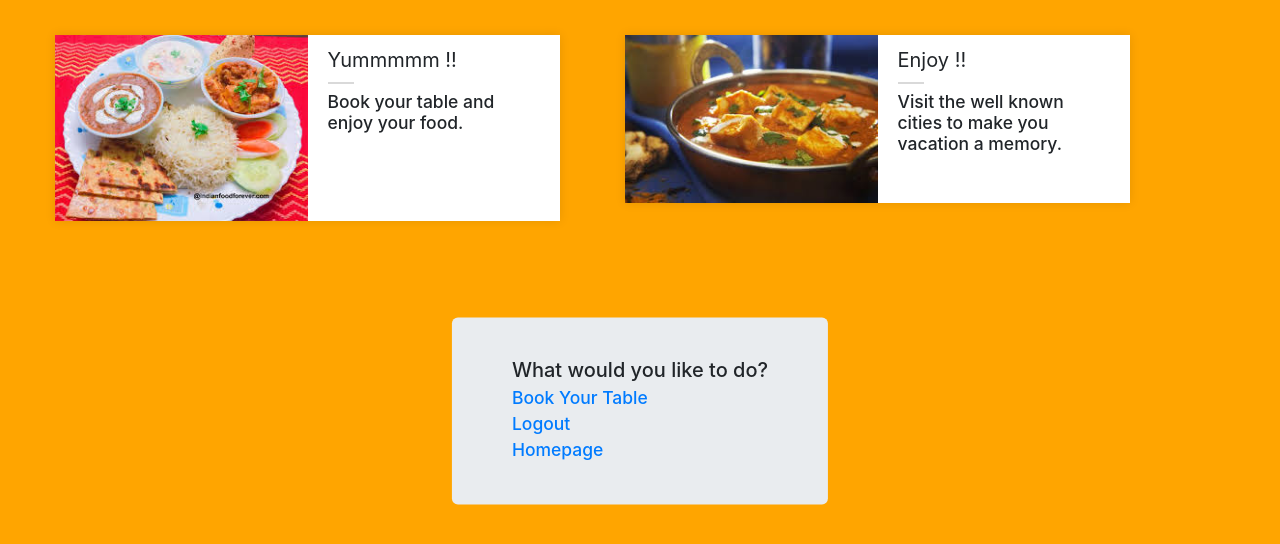
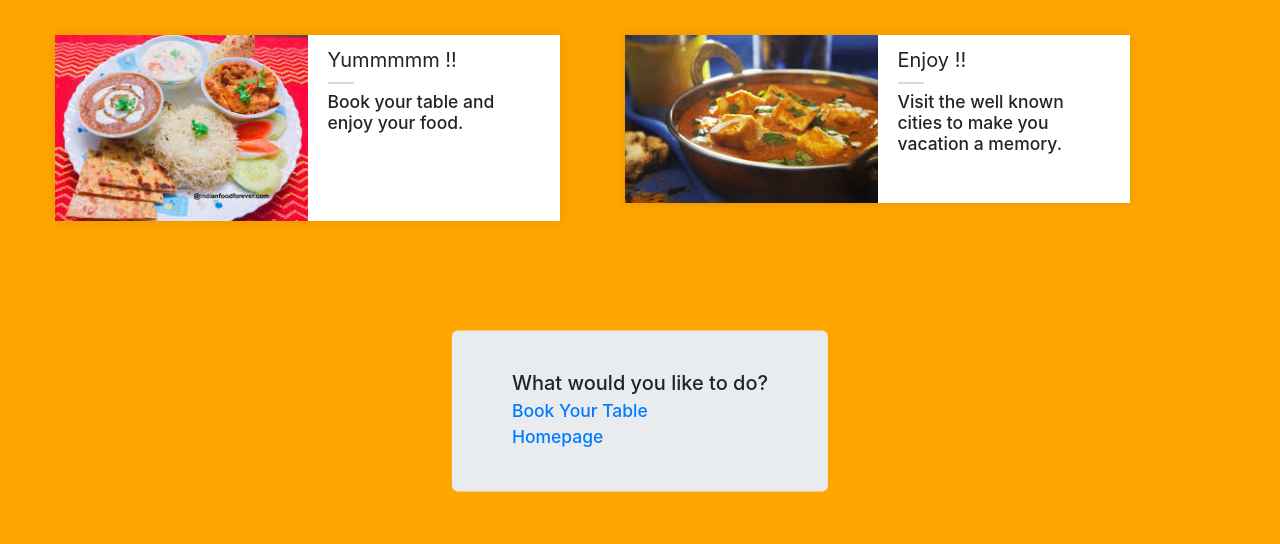
Before and after one commit to ashishekhande/App, a website: page loggedin.html in a window 1280 px wide. Drawn offline with nearby package versions, Linux system fonts and the light colour scheme.

Commit message:
Update loggedin.html

```diff
--- a/loggedin.html
+++ b/loggedin.html
@@ -98,7 +98,7 @@ else
   <div class="jumbotron">
     <h2>What would you like to do?</h2>
 		<h3><a href="/book.html">Book Your Table</a></h3>
-		<h3><a href=/logout.html>Logout</a></h3>
+<!-- 		<h3><a href=/logout.html>Logout</a></h3> -->
 		<h3><a href="/homepage.html">Homepage</a></h3>
   </div>
 </div>
```
